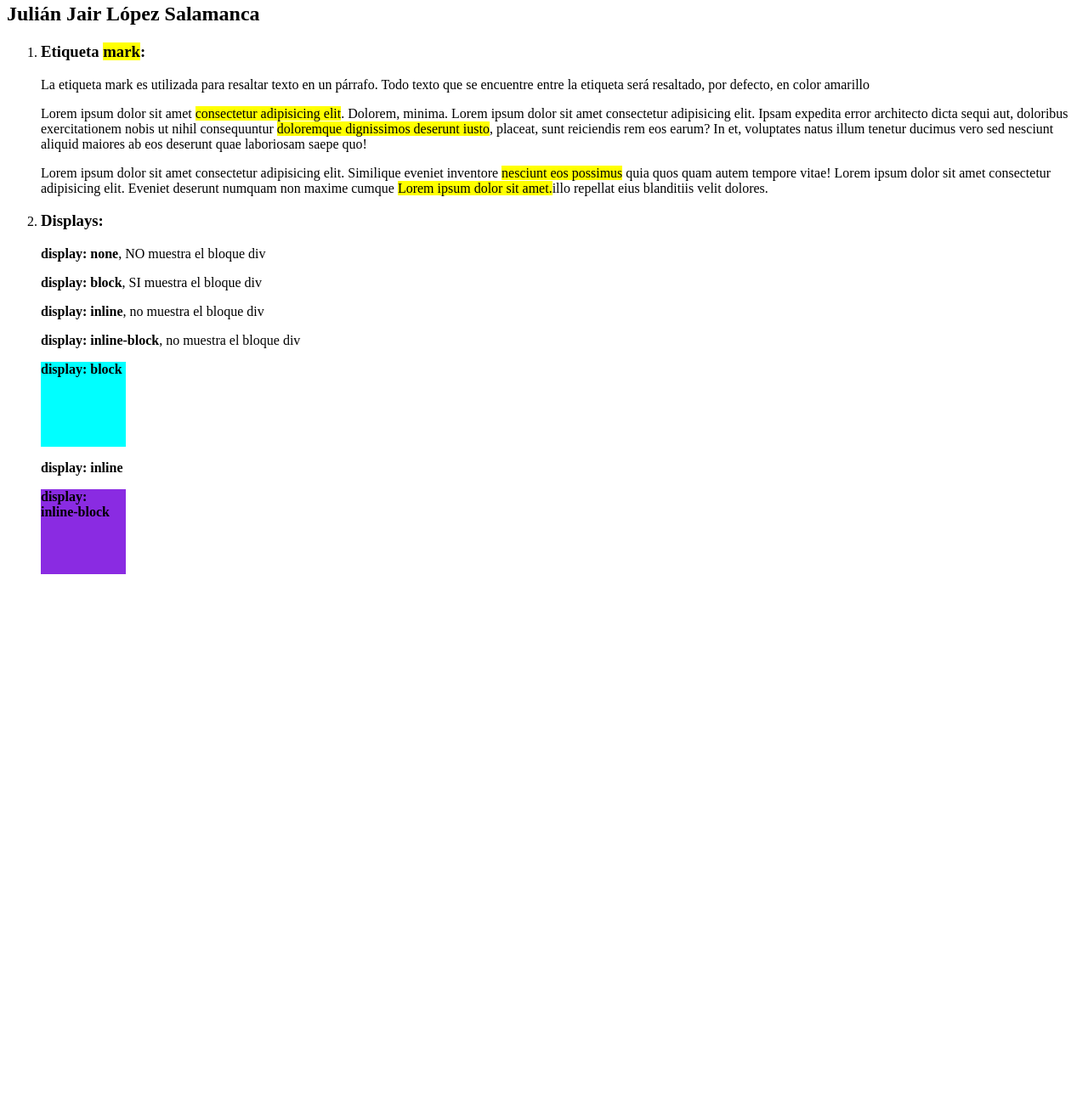
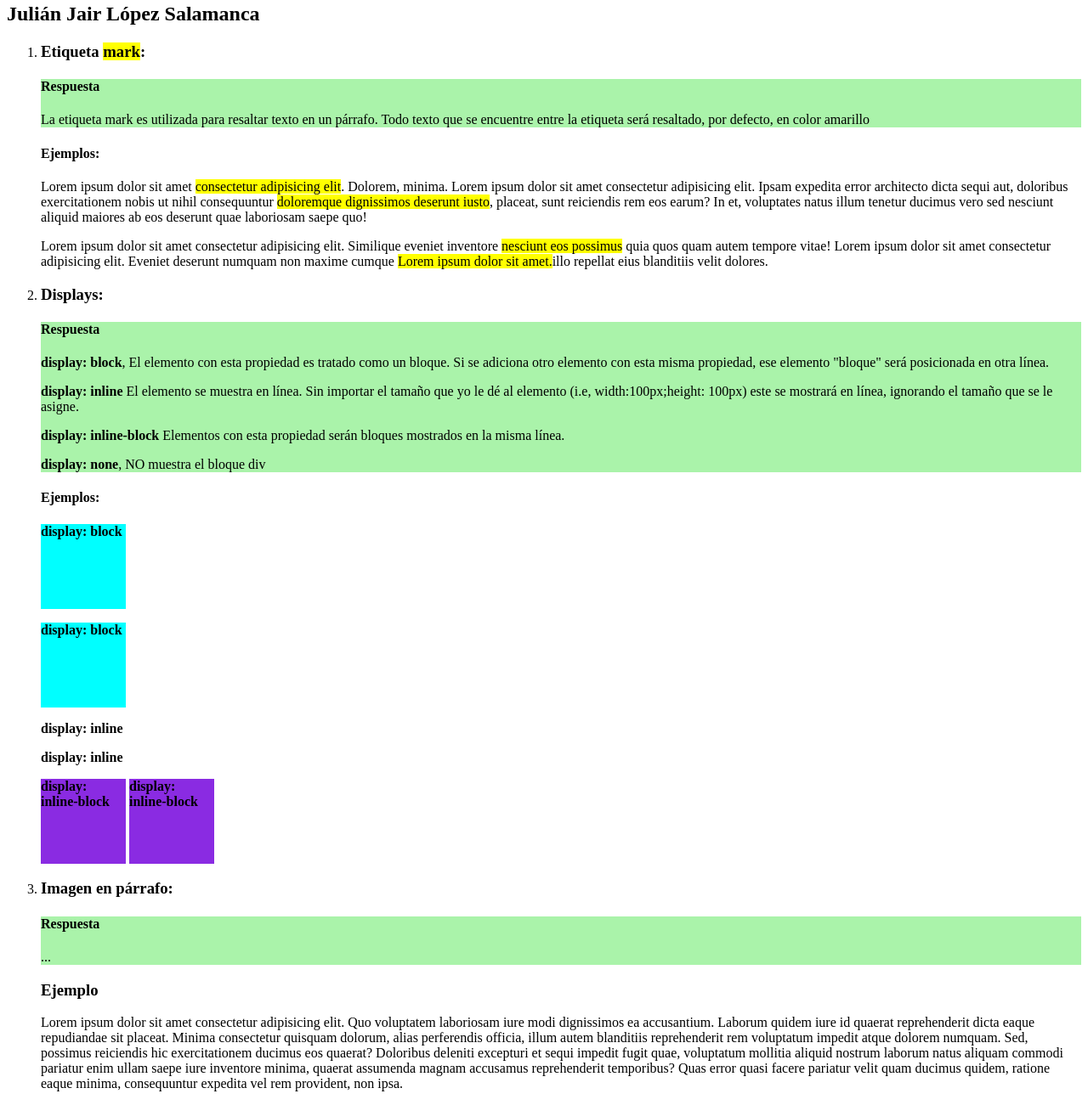
Before and after one commit to jlopezsa/MakeItRealExercises, a plain HTML site: page modulo2CSSfundamentos/index.html in a window 1280 px wide. Shown: the part 77-1378 px from the top of the page at 85% size. Before the commit the page ends 800 px from the top, so only its background shows below. Drawn offline with Linux system fonts and the light colour scheme.

Commit message:
feature: Answer to item 2

```diff
--- a/modulo2CSSfundamentos/index.html
+++ b/modulo2CSSfundamentos/index.html
@@ -15,8 +15,12 @@
   <ol>
     <li>
       <h3>Etiqueta <mark>mark</mark>:</h3>
-      <p>La etiqueta mark es utilizada para resaltar texto en un párrafo. Todo texto que se encuentre entre la etiqueta
-        será resaltado, por defecto, en color amarillo</p>
+      <div class="concept">
+        <h4>Respuesta</h4>
+        <p>La etiqueta mark es utilizada para resaltar texto en un párrafo. Todo texto que se encuentre entre la etiqueta será resaltado, por defecto, en color amarillo</p>
+      </div>
+
+      <h4>Ejemplos:</h4>
       <p>Lorem ipsum dolor sit amet <mark>consectetur adipisicing elit</mark>. Dolorem, minima. Lorem ipsum dolor sit
         amet consectetur adipisicing elit. Ipsam expedita error architecto dicta sequi aut, doloribus exercitationem
         nobis ut nihil consequuntur <mark> doloremque dignissimos deserunt iusto</mark>, placeat, sunt reiciendis rem
@@ -24,31 +28,57 @@
         laboriosam saepe quo!
       </p>
       <p>Lorem ipsum dolor sit amet consectetur adipisicing elit. Similique eveniet inventore <mark>nesciunt eos
-          possimus</mark> quia quos quam autem tempore vitae! Lorem ipsum dolor sit amet consectetur adipisicing elit.
+        possimus</mark> quia quos quam autem tempore vitae! Lorem ipsum dolor sit amet consectetur adipisicing elit.
         Eveniet deserunt numquam non maxime cumque <mark>Lorem ipsum dolor sit amet.</mark>illo repellat eius blanditiis
         velit dolores.
       </p>
     </li>
     <li>
       <h3>Displays:</h3>
-      <p><strong>display: none</strong>, NO muestra el bloque div </p>
-      <p><strong>display: block</strong>, SI muestra el bloque div </p>
-      <p><strong>display: inline</strong>, no muestra el bloque div </p>
-      <p><strong>display: inline-block</strong>, no muestra el bloque div </p>
+      <div class="concept">
+        <h4>Respuesta</h4>
+        <p><strong>display: block</strong>, El elemento con esta propiedad es tratado como un bloque. Si se adiciona otro elemento con esta misma propiedad, ese elemento "bloque" será posicionada en otra línea.</p>
+        <p><strong>display: inline</strong> El elemento se muestra en línea. Sin importar el tamaño que yo le dé al elemento (i.e, width:100px;height: 100px) este se mostrará en línea, ignorando el tamaño que se le asigne.</p>
+        <p><strong>display: inline-block</strong> Elementos con esta propiedad serán bloques mostrados en la misma línea.</p>
+        <p><strong>display: none</strong>, NO muestra el bloque div </p>
+      </div>
+
+      <h4>Ejemplos:</h4>
       <div class="div-none">
         <p><strong>display: none</strong></p>
+      </div>
+
+      <div class="div-block">
+        <p><strong>display: block</strong></p>
       </div>
       <div class="div-block">
         <p><strong>display: block</strong></p>
       </div>
+
       <div class="div-inline">
         <p><strong>display: inline</strong></p>
+      </div>
+      <div class="div-inline">
+        <p><strong>display: inline</strong></p>
+      </div>
+
+      <div class="div-inline-block">
+        <strong>display: inline-block</strong>
       </div>
       <div class="div-inline-block">
         <strong>display: inline-block</strong>
       </div>
     </li>
 
+    <li>
+      <h3>Imagen en párrafo: </h3>
+      <div class="concept">
+        <h4>Respuesta</h4>
+        <p>...</p>
+      </div>
+      <h3>Ejemplo</h3>
+      <p>Lorem ipsum dolor sit amet consectetur adipisicing elit. Quo voluptatem laboriosam iure modi dignissimos ea accusantium. Laborum quidem iure id quaerat reprehenderit dicta eaque repudiandae sit placeat. Minima consectetur quisquam dolorum, alias perferendis officia, illum autem blanditiis reprehenderit rem voluptatum impedit atque dolorem numquam. Sed, possimus reiciendis hic exercitationem ducimus eos quaerat? Doloribus deleniti excepturi et sequi impedit fugit quae, voluptatum mollitia aliquid nostrum laborum natus aliquam commodi pariatur enim ullam saepe iure inventore minima, quaerat assumenda magnam accusamus reprehenderit temporibus? Quas error quasi facere pariatur velit quam ducimus quidem, ratione eaque minima, consequuntur expedita vel rem provident, non ipsa.</p>
+
   </ol>
 </body>
 
--- a/modulo2CSSfundamentos/styles.css
+++ b/modulo2CSSfundamentos/styles.css
@@ -1,3 +1,7 @@
+.concept{
+    display: flexbox;
+    background-color: rgb(170, 243, 170);
+}
 .div-none{
     display: none;
     background-color: rgb(214, 138, 39);
```
